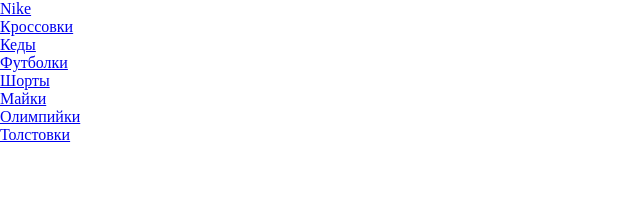
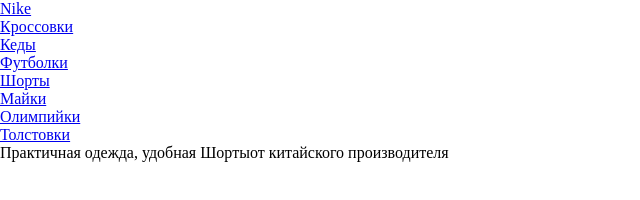
Before and after one commit to Proipal/new-nike, a plain HTML site: page index.html in a window 1280 px wide. Shown: the whole page, without its empty margins (0-640 px from the left). Drawn offline with Linux system fonts and the light colour scheme.

Commit message:
finish html

```diff
--- a/index.html
+++ b/index.html
@@ -21,7 +21,12 @@
                 <li class="header__menu-item"><a href="#" class="header__menu-link">Олимпийки</a></li>
                 <li class="header__menu-item"><a href="#" class="header__menu-link">Толстовки</a></li>
             </ul>
+
         </nav>
+        <div class="header__content">
+            <h1 class="header__title"></h1>
+            <p class="header__destcription">Практичная одежда, удобная  <span class="header header__description-extra">Шорты</span>от китайского производителя</p>
+        </div>
     </header>
 </body>
 </html>
```
